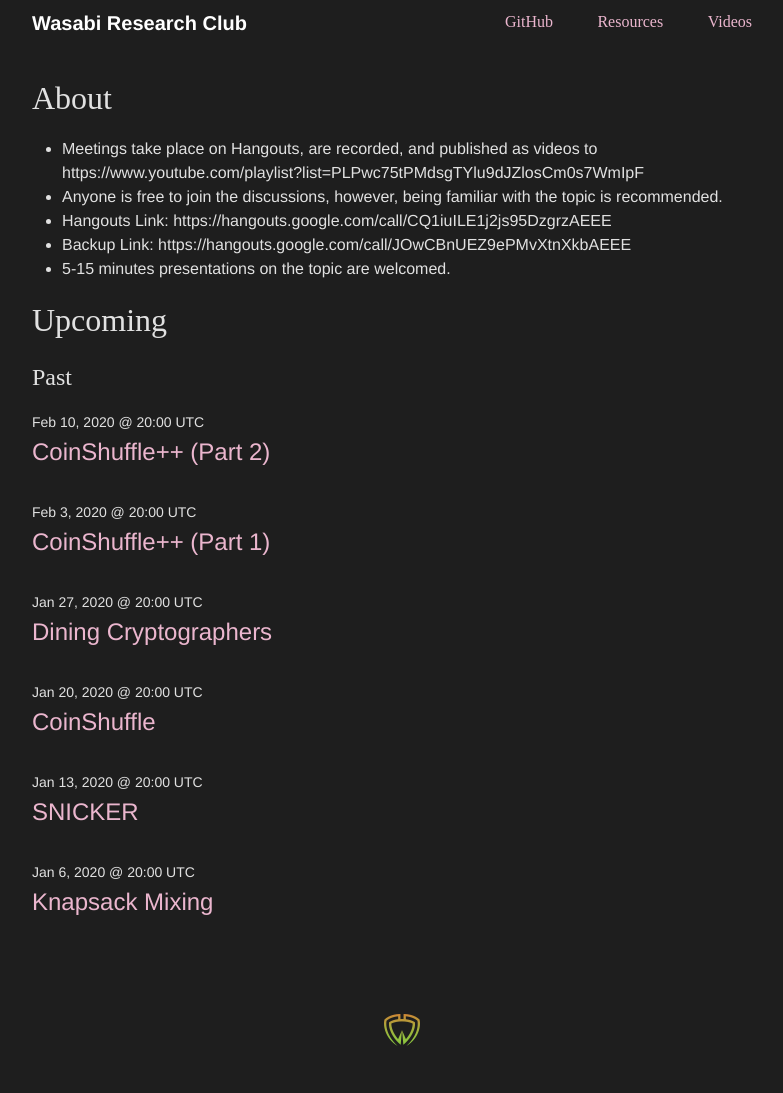
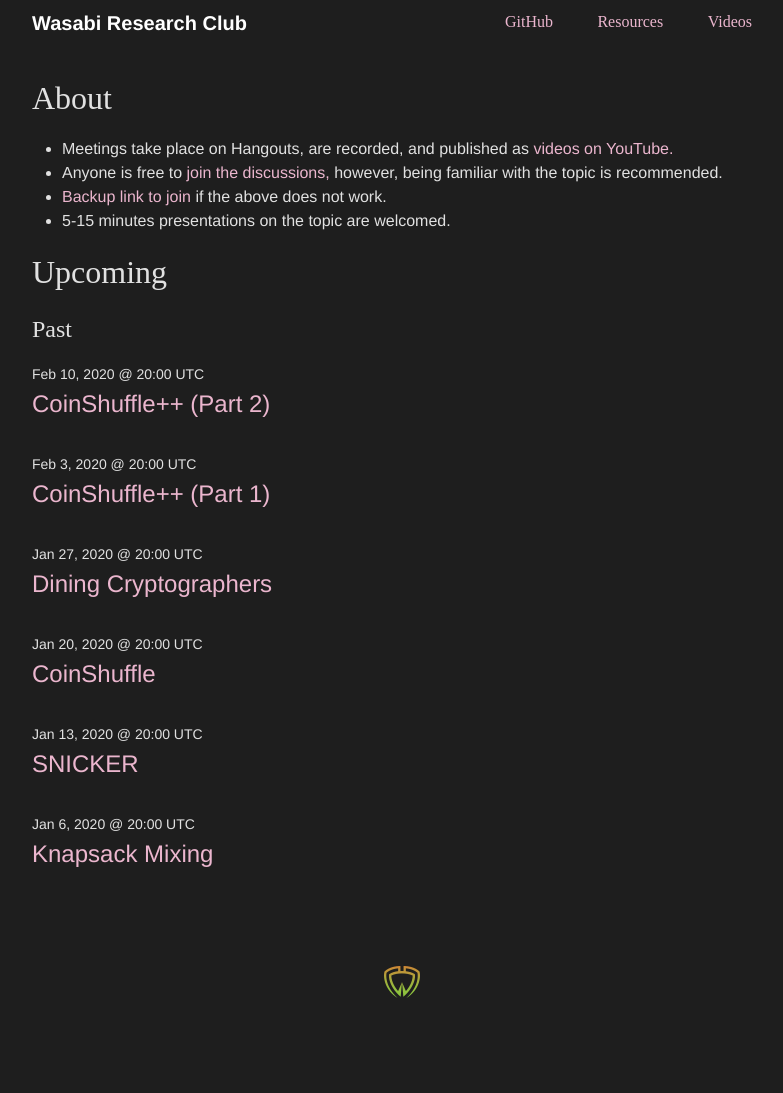
Before and after one commit to zkSNACKs/WasabiResearchExperience, a Jekyll site: the page built from index.html, in a window 1280 px wide. Shown: the whole page, without its empty margins (238-1021 px from the left). Built offline with Jekyll 4.4.1, drawn with Linux system fonts in a browser that asks for light colours; after the commit the page ends 1045 px from its top, so only the background shows below that.

Commit message:
Make links clickable.

```diff
--- a/index.html
+++ b/index.html
@@ -6,10 +6,9 @@
 <div>
   <h1>About</h1>
   <ul>
-    <li>Meetings take place on Hangouts, are recorded, and published as videos to https://www.youtube.com/playlist?list=PLPwc75tPMdsgTYlu9dJZlosCm0s7WmIpF</li>
-    <li>Anyone is free to join the discussions, however, being familiar with the topic is recommended.</li>
-    <li>Hangouts Link: https://hangouts.google.com/call/CQ1iuILE1j2js95DzgrzAEEE</li>
-    <li>Backup Link: https://hangouts.google.com/call/JOwCBnUEZ9ePMvXtnXkbAEEE</li>
+    <li>Meetings take place on Hangouts, are recorded, and published as <a href="https://www.youtube.com/playlist?list=PLPwc75tPMdsgTYlu9dJZlosCm0s7WmIpF">videos on YouTube.</a></li>
+    <li>Anyone is free to <a href="https://hangouts.google.com/call/CQ1iuILE1j2js95DzgrzAEEE">join the discussions,</a> however, being familiar with the topic is recommended.</li>
+    <li><a href="https://hangouts.google.com/call/JOwCBnUEZ9ePMvXtnXkbAEEE">Backup link to join</a> if the above does not work.</li>
     <li>5-15 minutes presentations on the topic are welcomed.</li>
   </ul>
 
```
